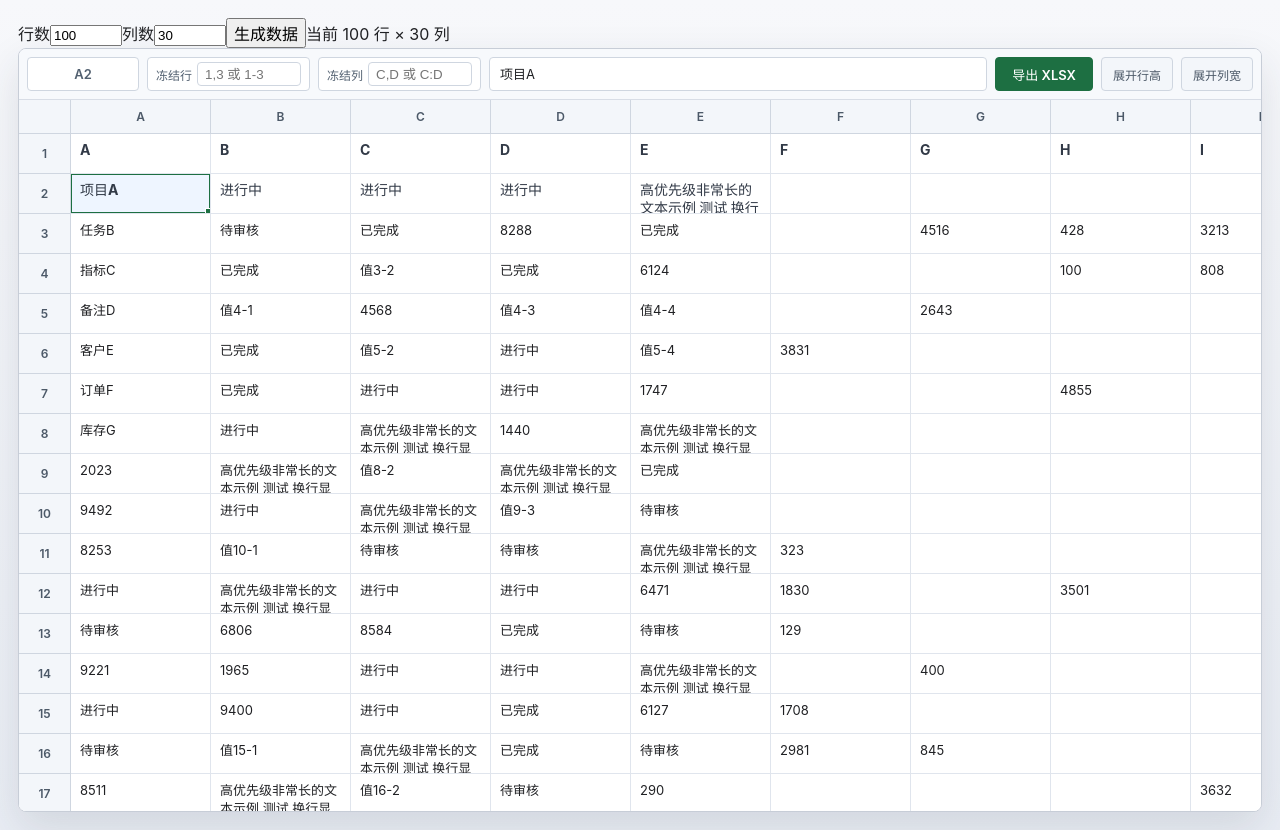
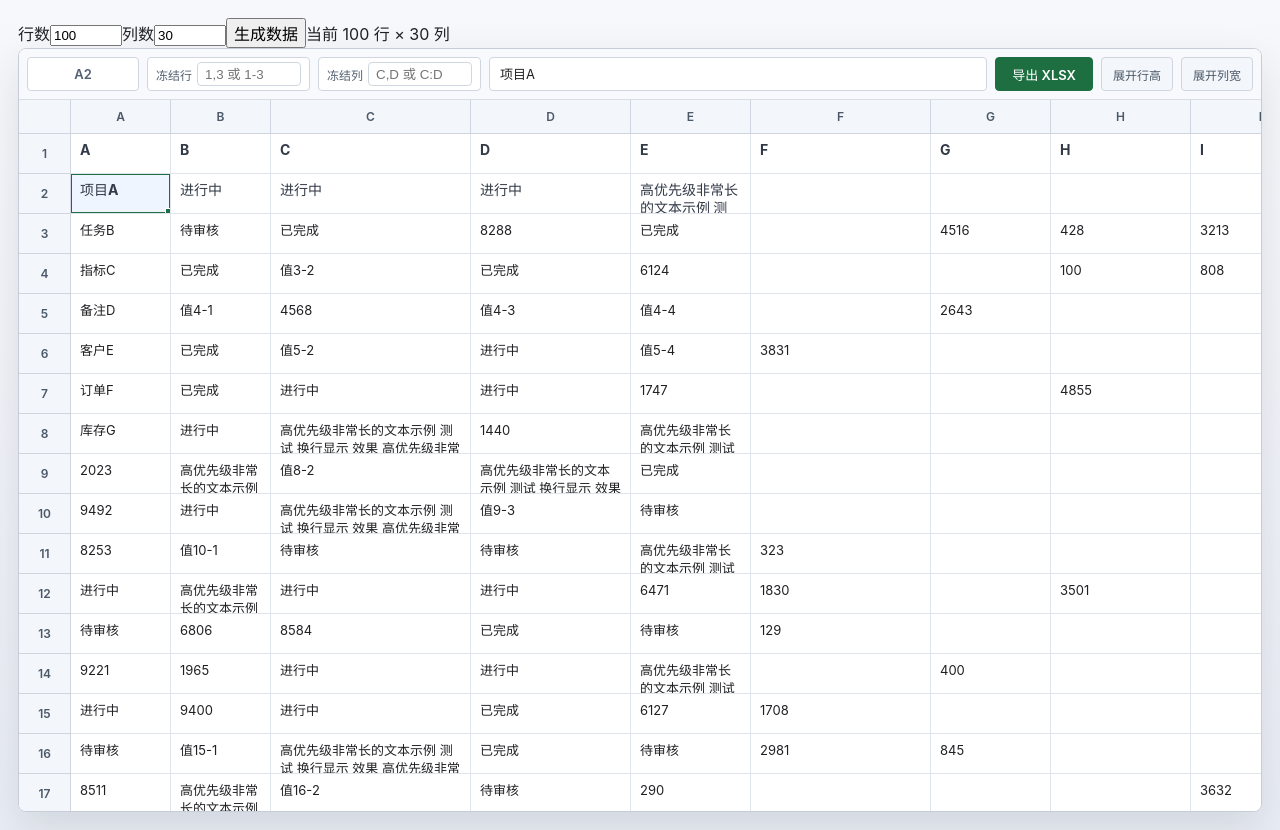
Before and after one commit to shijiezhou1/excel_tb, a React (Vite) app: page / in a window 1280 px wide. Built offline with nearby package versions, Linux system fonts and the light colour scheme.

Commit message:
add default width option

```diff
--- a/src/App.jsx
+++ b/src/App.jsx
@@ -321,20 +321,26 @@
         </span>
       </div>
       <section className="sheet-stage" aria-label="Excel style table">
-        <ExcelGrid data={data} />
+        <ExcelGrid
+          data={data}
+          defaultWidth={[100, 100, 200, 160, 120, 180, 120, 140]}
+        />
       </section>
     </main>
   );
 }
 
-function ExcelGrid({ data }) {
+function ExcelGrid({ data, defaultWidth = [] }) {
   const rowCount = data.length;
   const colCount = data[0]?.length ?? 0;
 
   const [rows, setRows] = useState(data);
   const [colWidths, setColWidths] = useState(() =>
-    Array.from({ length: colCount }, () => DEFAULT_COL_WIDTH),
+    initColWidths(colCount),
   );
+  function initColWidths(count) {
+    return Array.from({ length: count }, (_, c) => defaultWidth[c] ?? DEFAULT_COL_WIDTH);
+  }
   const [rowHeights, setRowHeights] = useState(() =>
     Array.from({ length: rowCount }, () => DEFAULT_ROW_HEIGHT),
   );
@@ -477,7 +483,7 @@
 
   useEffect(() => {
     if (colCount !== colWidths.length) {
-      setColWidths(Array.from({ length: colCount }, () => DEFAULT_COL_WIDTH));
+      setColWidths(initColWidths(colCount));
     }
   }, [colCount]);
 
@@ -1004,8 +1010,9 @@
 
   function toggleColsExpanded() {
     if (colsExpanded) {
-      setColWidths(Array.from({ length: colCount }, () => DEFAULT_COL_WIDTH));
+      setColWidths(initColWidths(colCount));
     } else {
+
       const newWidths = colWidths.map((_w, c) => {
         let max = measureTextWidth(columnName(c));
         for (let r = 1; r < rowCount; r += 1) {
```
